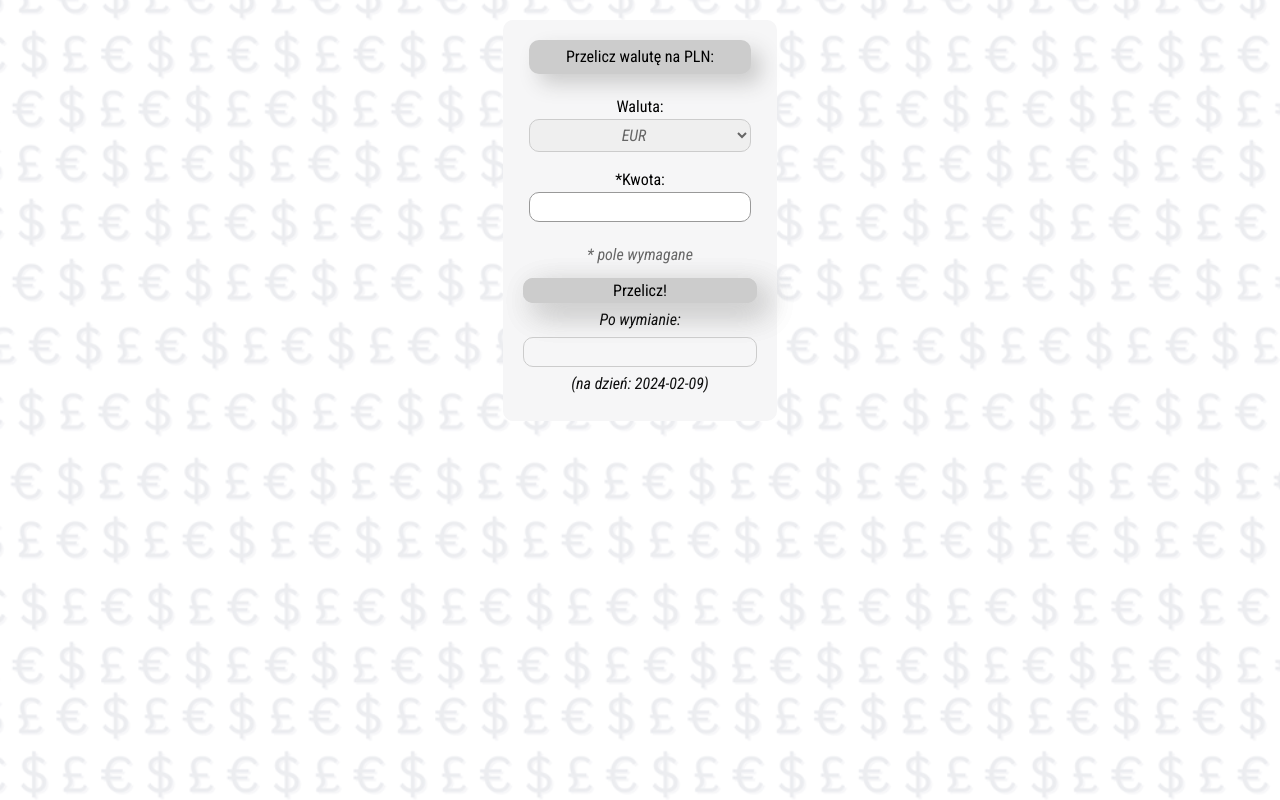
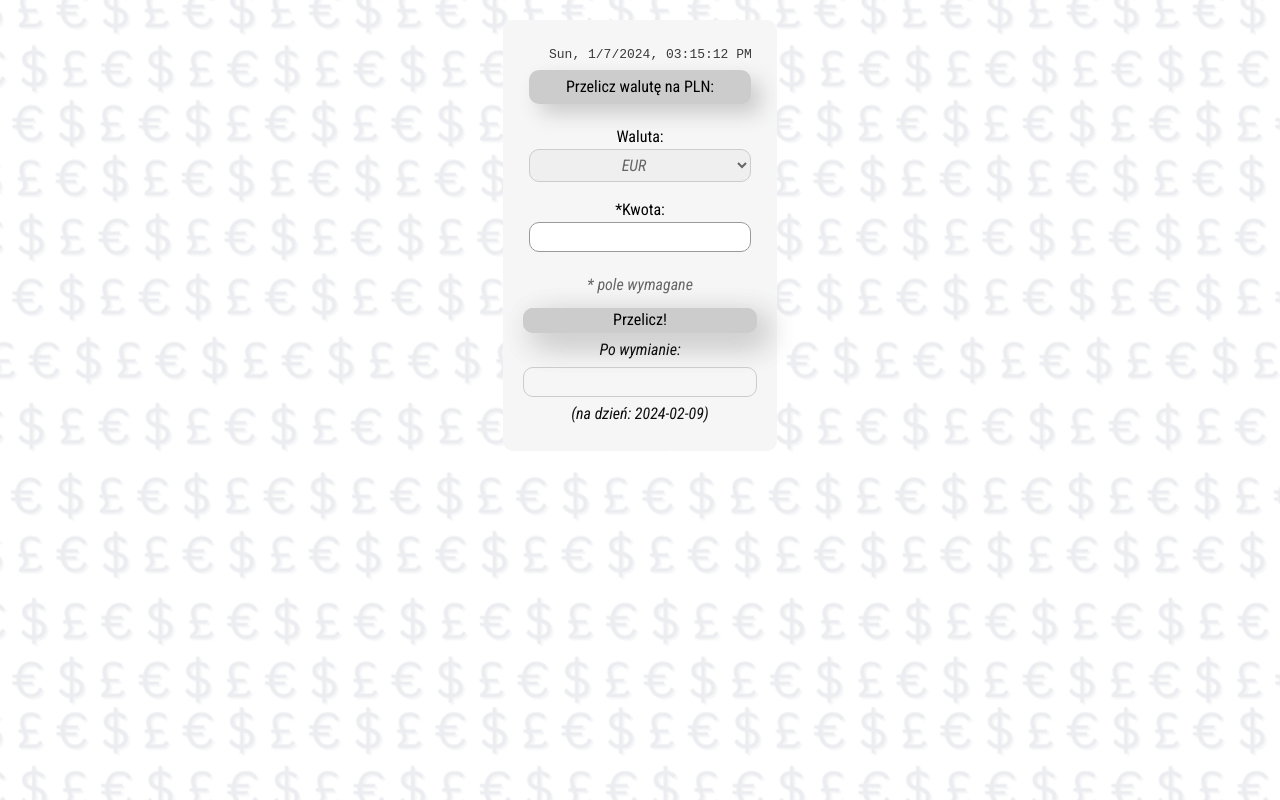
Before and after one commit to Dor-Ka/currency-converter-react, a React (Create React App) app: page / in a window 1280 px wide. Built offline with nearby package versions, Linux system fonts and the light colour scheme.

Commit message:
clock added

```diff
--- a/src/App.js
+++ b/src/App.js
@@ -3,6 +3,7 @@
 import Form from "./Form";
 import Result from "./Result";
 import currencies from "./currencies";
+import Clock from "./Clock";
 
 function App() {
   const [result, setResult] = useState(null);
@@ -21,6 +22,7 @@
 
   return (
     <Container>
+      <Clock/>
       <Form
         title="Przelicz walutę na PLN:"
         calculateResult={calculateResult}
--- /dev/null
+++ b/src/Clock/index.js
@@ -0,0 +1,34 @@
+import { useState, useEffect } from "react";
+import "./style.css";
+
+const Clock = () => {
+    const [currentDate, setCurrentDate] = useState(new Date());
+
+    useEffect(() => {
+        const intervalClockId = setInterval(() => {
+            setCurrentDate(new Date());
+        }, 1000);
+        return () => {
+            clearInterval(intervalClockId);
+        };
+    }, []);
+
+    return (
+        <div className="clock">
+            {currentDate.toLocaleString(undefined, {
+                weekday: "short",
+                day: "numeric",
+                month: "numeric",
+                year: "numeric",
+            })}
+            {", "}
+            {currentDate.toLocaleString(undefined, {
+                hour: "2-digit",
+                minute: "2-digit",
+                second: "2-digit",
+            })}
+        </div>
+    )
+}
+
+export default Clock;
--- /dev/null
+++ b/src/Clock/style.css
@@ -0,0 +1,6 @@
+.clock {
+    padding: 5px;
+    text-align: right;
+    font-family: monospace;
+    color: #3b3939;
+}
```
